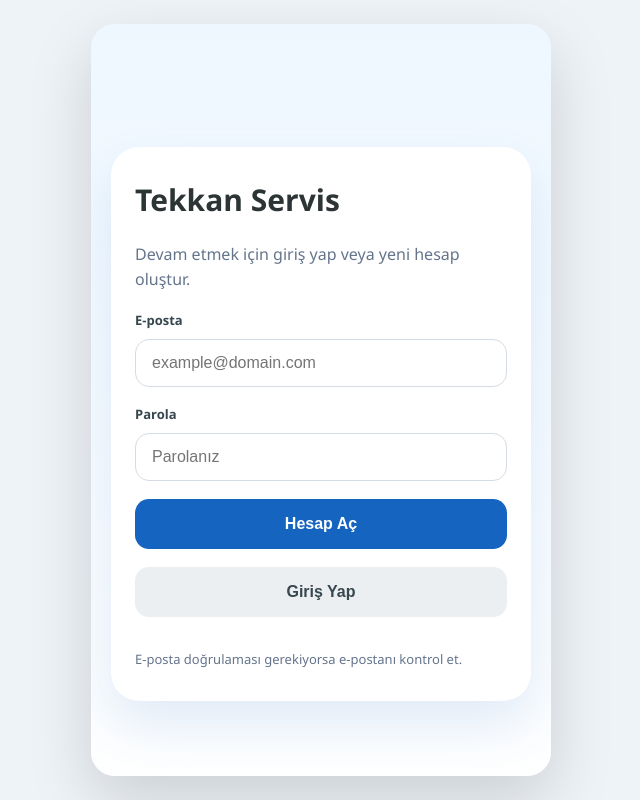
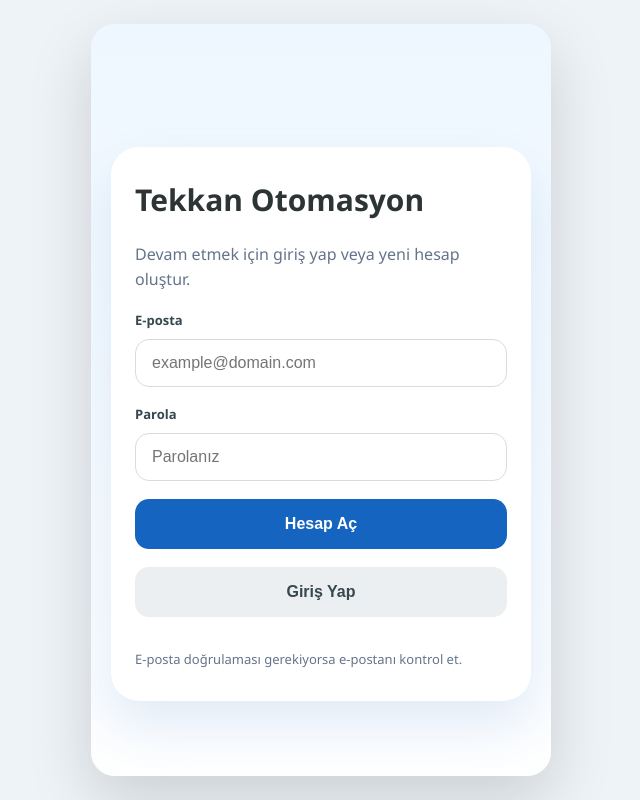
Before and after one commit to Tursuu/tekkanservis, a website: page www/index.html in a window 1280 px wide. Shown: the whole page, without its empty margins (319-959 px from the left). Drawn offline with nearby package versions, Linux system fonts and the light colour scheme.

Commit message:
Başlık güncellendi: Tekkan Otomasyon

```diff
--- a/www/index.html
+++ b/www/index.html
@@ -320,7 +320,7 @@
     <main id="view-auth" class="view">
         <div class="login-screen">
             <div class="login-card">
-                <h1>Tekkan Servis</h1>
+                <h1>Tekkan Otomasyon</h1>
                 <p>Devam etmek için giriş yap veya yeni hesap oluştur.</p>
                 <div class="form-group">
                     <label for="authEmail">E-posta</label>
```
